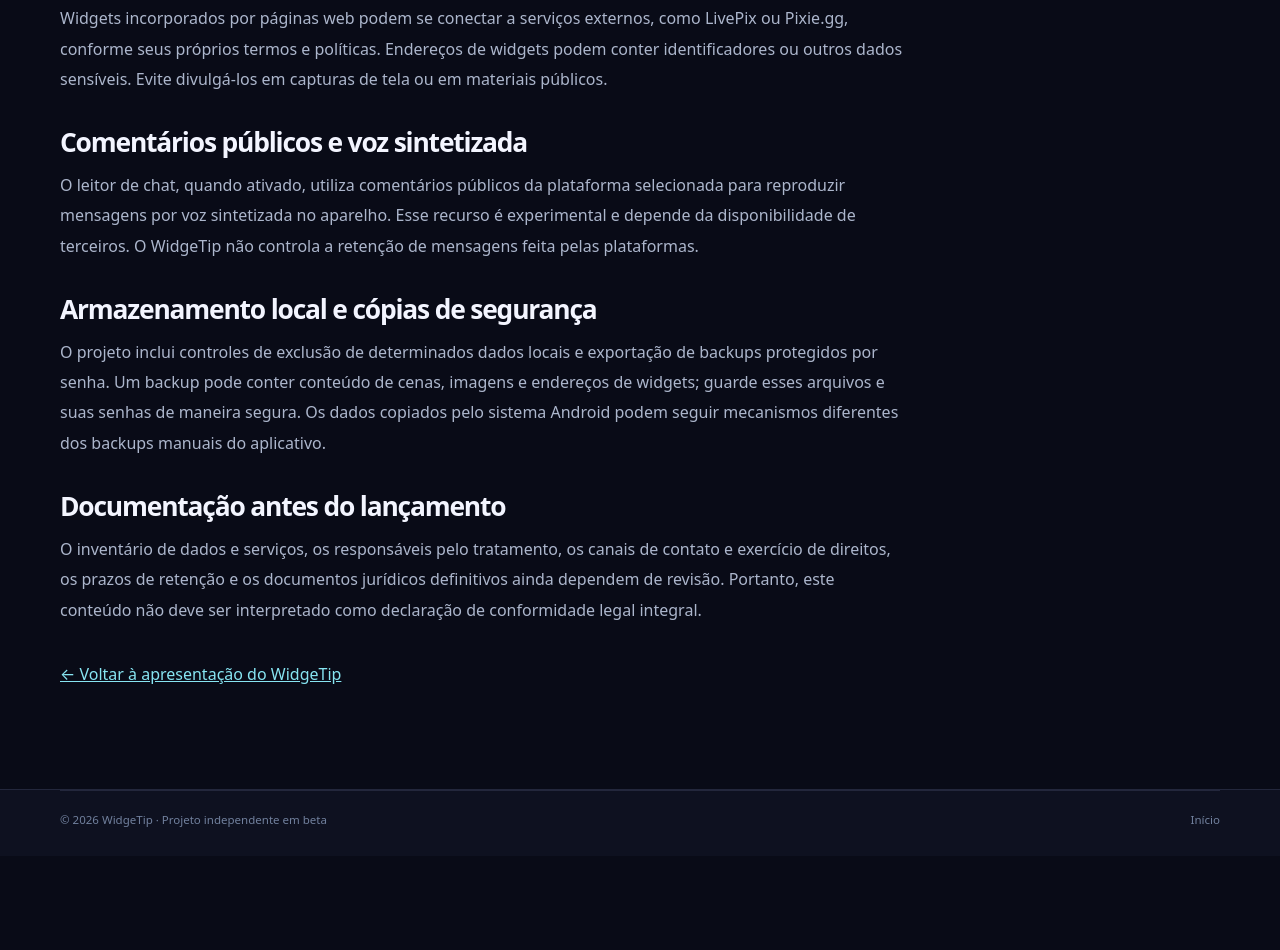
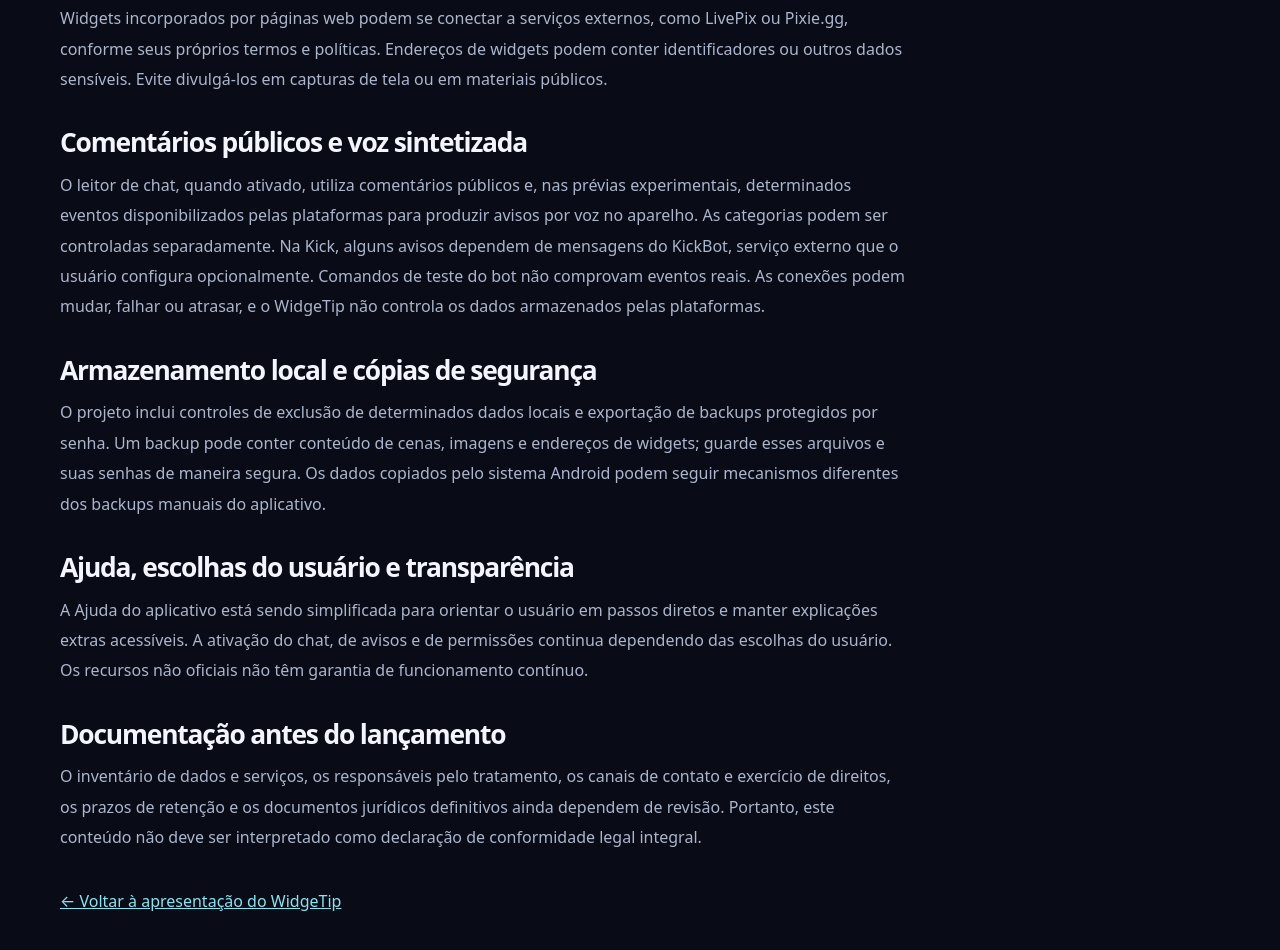
Before and after one commit to tiagojpavan/WidgeTip, a plain HTML site: page privacidade.html in a window 1280 px wide. Shown: the part 920-1870 px from the top of the page. Before the commit the page ends 1776 px from the top, so only its background shows below. Drawn offline with Linux system fonts and the light colour scheme.

Commit message:
docs(site): explain RC3.3 private integration, beginner Help and experimental event limits

```diff
--- a/privacidade.html
+++ b/privacidade.html
@@ -7,8 +7,9 @@
 <main class="simple-page shell" id="conteudo"><span class="eyebrow">TRANSPARÊNCIA · FASE BETA</span><h1>Informações preliminares sobre privacidade.</h1><p class="intro">O WidgeTip está em desenvolvimento e testes controlados. Esta página explica, em linguagem acessível, alguns aspectos técnicos relacionados à privacidade e ao uso responsável dos recursos atualmente previstos.</p><article><p class="warning"><strong>Aviso:</strong> este documento é informativo e preliminar. <strong>Não é a Política de Privacidade definitiva</strong> nem substitui os Termos de Uso. Esses documentos precisam ser concluídos e revisados antes de uma distribuição pública ou comercial.</p>
 <h2>Permissões e conteúdo visível na tela</h2><p>Determinados recursos exigem permissões do Android, como câmera ou autorização de captura de tela. A transmissão é realizada por aplicativos de terceiros. Se você compartilhar a tela, notificações e outros dados que apareçam nela poderão ficar visíveis na LIVE. Revise permissões, conteúdo e notificações antes de transmitir.</p>
 <h2>Widgets e serviços externos</h2><p>Widgets incorporados por páginas web podem se conectar a serviços externos, como LivePix ou Pixie.gg, conforme seus próprios termos e políticas. Endereços de widgets podem conter identificadores ou outros dados sensíveis. Evite divulgá-los em capturas de tela ou em materiais públicos.</p>
-<h2>Comentários públicos e voz sintetizada</h2><p>O leitor de chat, quando ativado, utiliza comentários públicos da plataforma selecionada para reproduzir mensagens por voz sintetizada no aparelho. Esse recurso é experimental e depende da disponibilidade de terceiros. O WidgeTip não controla a retenção de mensagens feita pelas plataformas.</p>
+<h2>Comentários públicos e voz sintetizada</h2><p>O leitor de chat, quando ativado, utiliza comentários públicos e, nas prévias experimentais, determinados eventos disponibilizados pelas plataformas para produzir avisos por voz no aparelho. As categorias podem ser controladas separadamente. Na Kick, alguns avisos dependem de mensagens do KickBot, serviço externo que o usuário configura opcionalmente. Comandos de teste do bot não comprovam eventos reais. As conexões podem mudar, falhar ou atrasar, e o WidgeTip não controla os dados armazenados pelas plataformas.</p>
 <h2>Armazenamento local e cópias de segurança</h2><p>O projeto inclui controles de exclusão de determinados dados locais e exportação de backups protegidos por senha. Um backup pode conter conteúdo de cenas, imagens e endereços de widgets; guarde esses arquivos e suas senhas de maneira segura. Os dados copiados pelo sistema Android podem seguir mecanismos diferentes dos backups manuais do aplicativo.</p>
+<h2>Ajuda, escolhas do usuário e transparência</h2><p>A Ajuda do aplicativo está sendo simplificada para orientar o usuário em passos diretos e manter explicações extras acessíveis. A ativação do chat, de avisos e de permissões continua dependendo das escolhas do usuário. Os recursos não oficiais não têm garantia de funcionamento contínuo.</p>
 <h2>Documentação antes do lançamento</h2><p>O inventário de dados e serviços, os responsáveis pelo tratamento, os canais de contato e exercício de direitos, os prazos de retenção e os documentos jurídicos definitivos ainda dependem de revisão. Portanto, este conteúdo não deve ser interpretado como declaração de conformidade legal integral.</p>
 <p style="margin-top:34px"><a href="index.html">← Voltar à apresentação do WidgeTip</a></p></article></main>
 <footer class="site-footer"><div class="shell footer-bottom"><span>© 2026 WidgeTip · Projeto independente em beta</span><a href="index.html">Início</a></div></footer></body></html>
```
